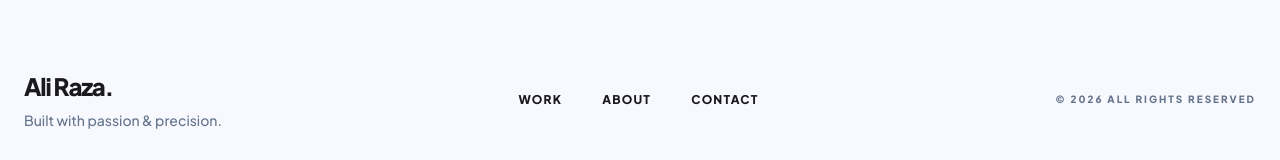
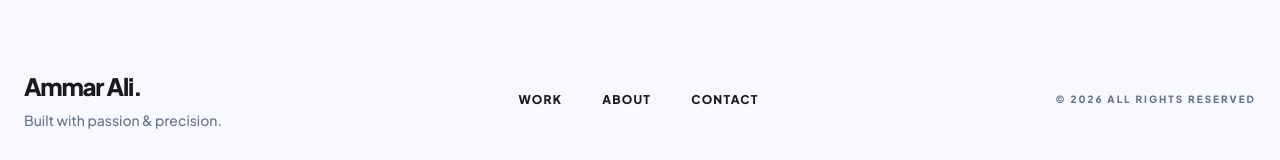
Before and after one commit to muhammadaliahmed291-star/AmmarPortfolio, a React (Vite) app: page / in a window 1280 px wide. Shown: the part 4583-4743 px from the top of the page. Built offline with nearby package versions, Linux system fonts and the light colour scheme.

Commit message:
name change

```diff
--- a/App.tsx
+++ b/App.tsx
@@ -64,7 +64,7 @@ const App: React.FC = () => {
       <footer className="py-20 px-6 max-w-7xl mx-auto border-t border-black/5 dark:border-white/5">
         <div className="flex flex-col md:flex-row justify-between items-center gap-10">
           <div className="text-center md:text-left">
-            <h4 className="text-2xl font-black tracking-tighter mb-2">Ali Raza.</h4>
+            <h4 className="text-2xl font-black tracking-tighter mb-2">Ammar Ali.</h4>
             <p className="text-slate-500 text-sm font-medium">Built with passion & precision.</p>
           </div>
           <div className="flex gap-10 text-xs font-black uppercase tracking-widest">
```
